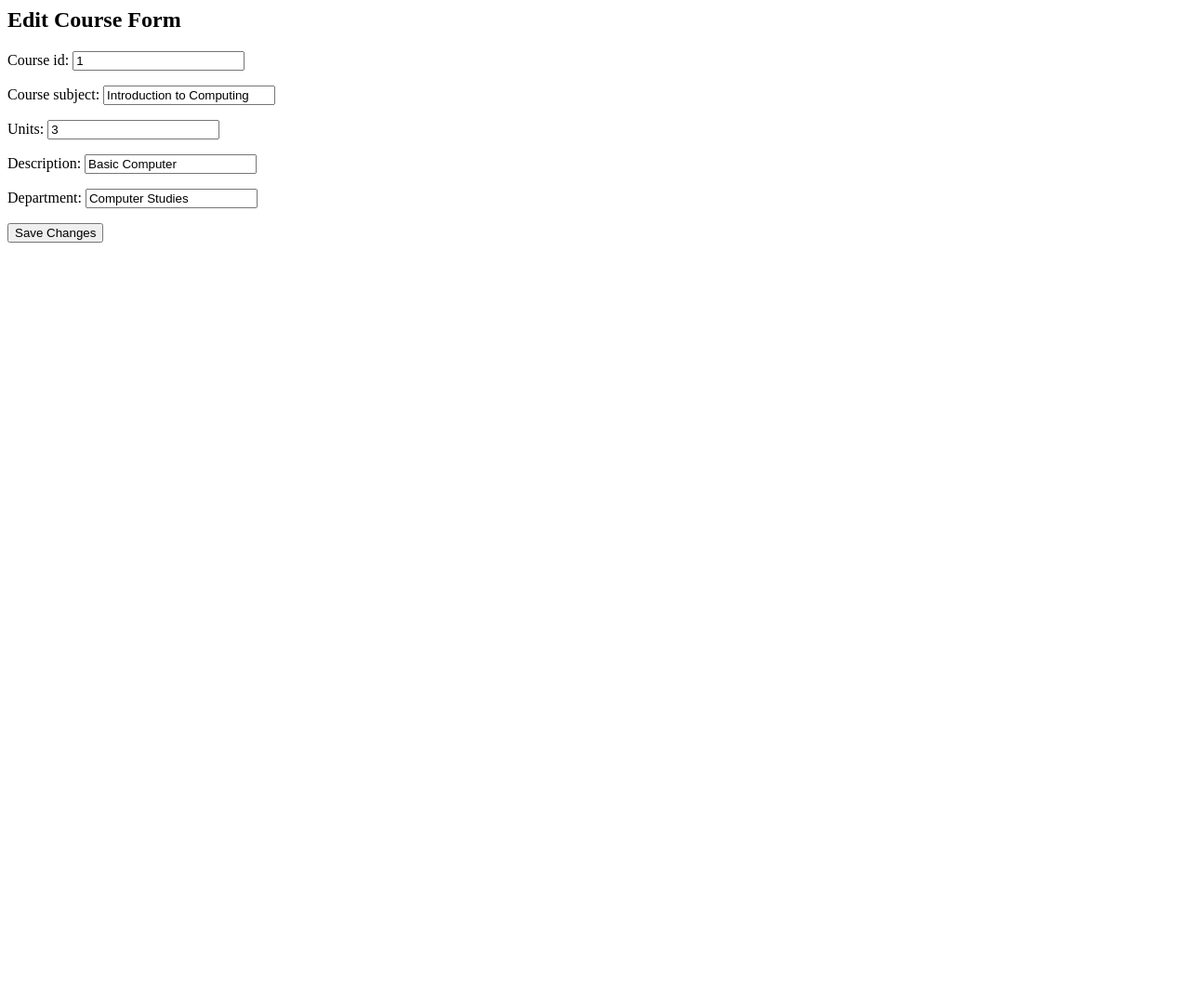
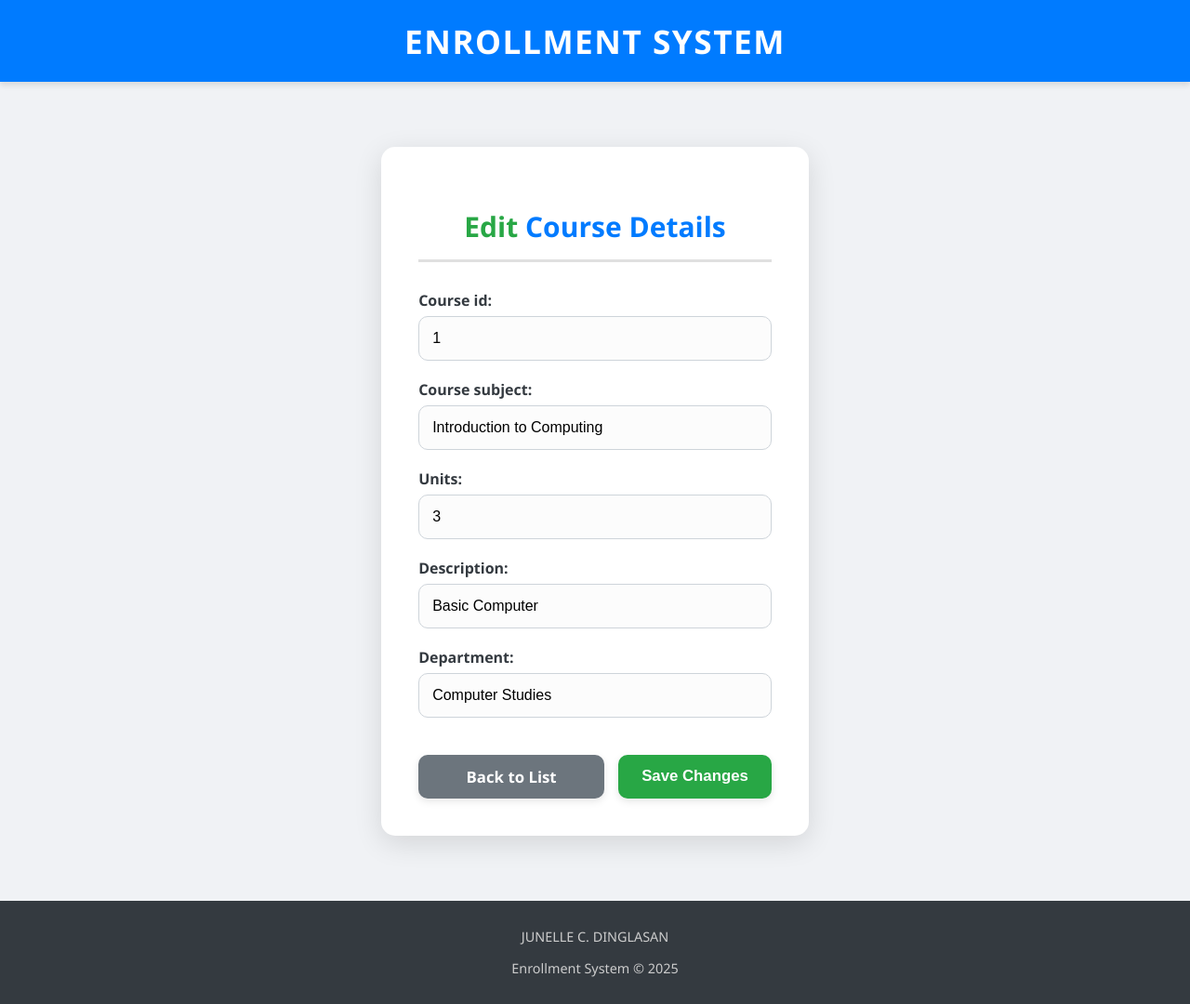
Before and after one commit to junelledinglasan/FINALS_ACTIVITY_5_ITPS309, a Django app: page /course/edit/3 in a window 1280 px wide. Shown: the whole page at 93% size. Before the commit the page ends 261 px from the top, so only its background shows below. Run offline with Django 5.2, Linux system fonts and the light colour scheme; a user stored in the database is signed in; data comes from the database, SQL or seed files in the repository.

Commit message:
Update edit_course.html

```diff
--- a/enrollment/online_enrollment/templates/edit_course.html
+++ b/enrollment/online_enrollment/templates/edit_course.html
@@ -1,16 +1,141 @@
-<h2>Edit Course Form</h2>
-<form method="POST">
-    {% csrf_token %}
-    {{ form.as_p }}
-    <button type="submit">Save Changes</button>
-</form>
+{% extends 'base.html' %}
+{% block title %} Edit Course {% endblock %}
 
-{% for course in courses %}
-<tr>
-    <td>
-        <a href="{% url 'edit_course' pk=course.pk %}">
-            <button>Edit</button>
-        </a>
-    </td>
-</tr>
-{% endfor %}
+{% block content %}
+<style>
+    /* Global Body Background */
+    body {
+        background-color: #f0f2f5; /* Consistent light background */
+    }
+
+    /* 1. Container and Header */
+    .form-container {
+        max-width: 650px;
+        margin: 50px auto;
+        padding: 40px;
+        background-color: #ffffff;
+        border-radius: 15px; /* Softer radius */
+        box-shadow: 0 8px 30px rgba(0, 0, 0, 0.12); /* Deeper shadow */
+        font-family: 'Segoe UI', Tahoma, Geneva, Verdana, sans-serif; /* Consistent font */
+    }
+
+    h2 {
+        color: #007bff;
+        font-size: 30px;
+        font-weight: 600;
+        border-bottom: 3px solid #e0e0e0;
+        padding-bottom: 15px;
+        margin-bottom: 30px;
+        text-align: center;
+    }
+
+    /* 2. Form Styling (Django form.as_p renders fields inside <p> tags) */
+    .edit-form p {
+        margin-bottom: 20px;
+    }
+
+    .edit-form label {
+        display: block;
+        margin-bottom: 6px;
+        font-weight: bold;
+        color: #343a40;
+        font-size: 1em;
+    }
+
+    .errorlist {
+        color: #dc3545;
+        list-style: none;
+        padding-left: 0;
+        font-size: 0.9em;
+        margin-top: -10px;
+        margin-bottom: 5px;
+    }
+
+
+    .edit-form input[type="text"],
+    .edit-form input[type="number"],
+    .edit-form textarea,
+    .edit-form select {
+        width: 100%;
+        padding: 14px;
+        border: 1px solid #ced4da;
+        border-radius: 10px;
+        box-sizing: border-box;
+        font-size: 1em;
+        background-color: #fcfcfc;
+        transition: border-color 0.2s, box-shadow 0.2s;
+    }
+
+    .edit-form input:focus,
+    .edit-form textarea:focus,
+    .edit-form select:focus {
+        border-color: #007bff;
+        box-shadow: 0 0 0 0.2rem rgba(0, 123, 255, 0.2);
+        outline: none;
+    }
+
+    .edit-form textarea {
+        resize: vertical;
+        min-height: 100px;
+    }
+
+    /* 3. Button Group */
+    .button-group {
+        margin-top: 40px;
+        display: flex;
+        justify-content: flex-end; /* Align buttons to the right */
+        gap: 15px;
+    }
+
+    .action-button {
+        flex-grow: 0;
+        min-width: 150px;
+        padding: 12px 25px;
+        border: none;
+        border-radius: 10px;
+        font-size: 1.05em;
+        cursor: pointer;
+        transition: background-color 0.3s, transform 0.1s, box-shadow 0.2s;
+        text-align: center;
+        text-decoration: none;
+        font-weight: 600;
+        box-shadow: 0 3px 8px rgba(0, 0, 0, 0.1);
+        color: white; /* Ensure text color is white for all buttons */
+        display: inline-block;
+    }
+
+    /* Specific Button Colors */
+    .save-button {
+        background-color: #28a745; /* Green for Save (Consistent with 'Add' forms) */
+    }
+    .save-button:hover {
+        background-color: #218838;
+        transform: translateY(-2px);
+        box-shadow: 0 5px 10px rgba(0, 0, 0, 0.15);
+    }
+
+    .back-button {
+        background-color: #6c757d; /* Gray */
+    }
+    .back-button:hover {
+        background-color: #5a6268;
+        transform: translateY(-2px);
+        box-shadow: 0 5px 10px rgba(0, 0, 0, 0.15);
+    }
+</style>
+
+<div class="form-container">
+    <h2><span style="color: #28a745;">Edit</span> Course Details</h2>
+
+    <form method="POST" class="edit-form">
+        {% csrf_token %}
+        {{ form.as_p }}
+
+        <div class="button-group">
+            <a href="{% url 'courses_list' %}" class="action-button back-button">Back to List</a>
+            <button type="submit" class="action-button save-button">Save Changes</button>
+        </div>
+    </form>
+</div>
+
+{% endblock %}
```
